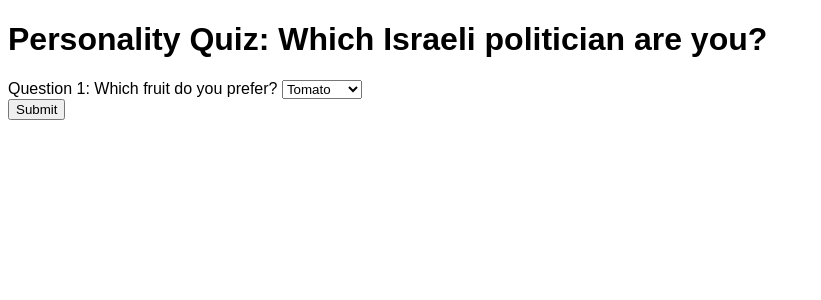
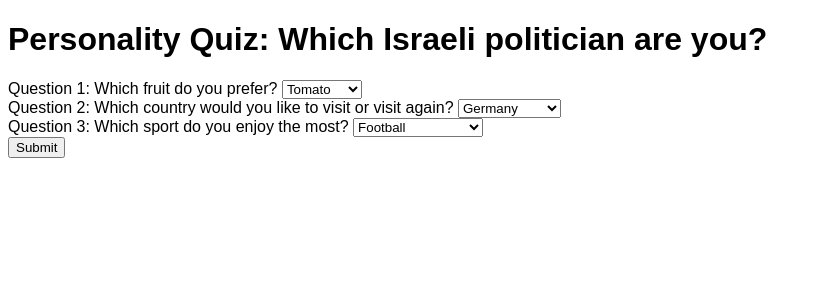
Before and after one commit to PhineasE2026/unit3-activity, a Flask app: page / in a window 1280 px wide. Shown: the top 300 px of the page, without its empty margins (0-821 px from the left). Run offline with Flask 3, Linux system fonts and the light colour scheme.

Commit message:
added politicians and finished questions

```diff
--- a/app.py
+++ b/app.py
@@ -4,9 +4,46 @@ app = Flask(__name__)
 
 @app.route('/')
 def index():
+    return render_template('index.html')
+
+@app.route('/submit', methods=['POST'])
+def submit():
+    user_input = {
+        'q1': request.form.get("q1"),
+        'q2': request.form.get("q2"),
+        'q3': request.form.get("q3")
+    }
 
 
-    return render_template('index.html')
+    politicians = [
+        {
+            "name": "Benjamin Netanyahu",
+            "image": "images/netanyahu.jpg",
+            "description": "You are spiritually Jewish"
+        },
+        {
+            "name": "Donald Trump",
+            "image": "images/trump.jpg",
+            "description": "You are"
+        },
+        {
+            "name": "Barack Obama",
+            "image": "images/obama.webp",
+            "description": "Measured, polished, and message-focused."
+        },
+        {
+            "name": "Zohran Mamdani",
+            "image": "images/mamdani.jpg",
+            "description": "Ideological, activist, and insurgent-style."
+        },
+        {
+            "name": "Xi Jinping",
+            "image": "images/xi_jinping.jpg",
+            "description": "Centralized, disciplined, and control-oriented."
+        },
+    ]
+
+    return render_template('result.html')
 
 if __name__ == '__main__':
     app.run(host='0.0.0.0', port=5000, debug=True)
--- a/templates/index.html
+++ b/templates/index.html
@@ -21,6 +21,24 @@
             </select>
         </label><br>
 
+        <label>Question 2: Which country would you like to visit or visit again?
+            <select name="q2">
+                <option value="germany">Germany</option>
+                <option value="russia">Russia</option>
+                <option value="usa">United States</option>
+                <option value="brazil">Brazil</option>
+            </select>
+        </label><br>
+
+        <label>Question 3: Which sport do you enjoy the most?
+            <select name="q3">
+                <option value="germany">Football</option>
+                <option value="russia">American Football</option>
+                <option value="usa">Basketball</option>
+                <option value="brazil">Ice Hockey</option>
+            </select>
+        </label><br>
+
         <button type="submit">Submit</button>
       </form>
     </div>
```
Also changed, not shown: templates/result.html (added, +17 -0 lines), mamdani.jpg (added), netanyahu.jpg (added), obama.webp (added), trump.jpg (added), xi_jinping.jpg (added).
